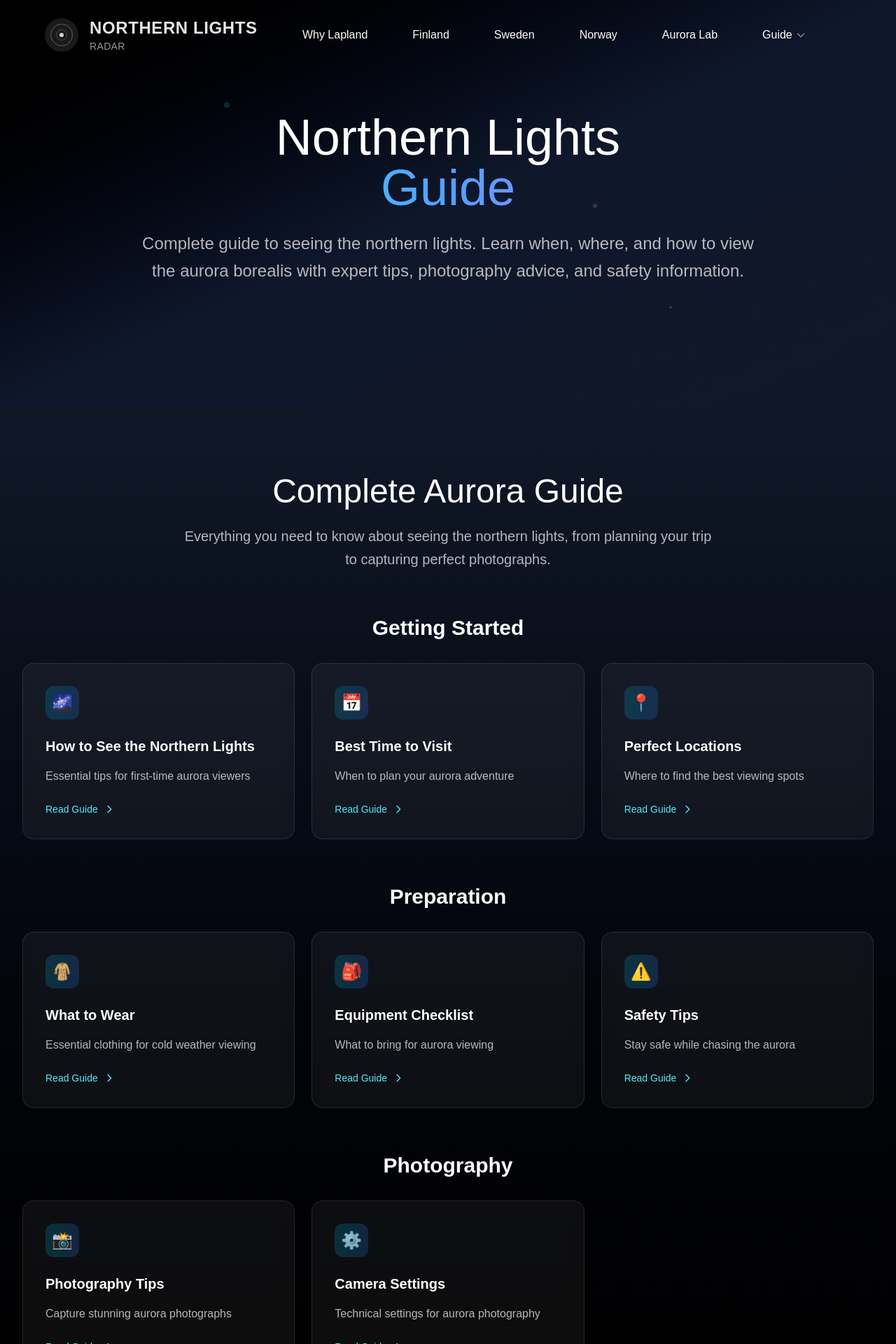
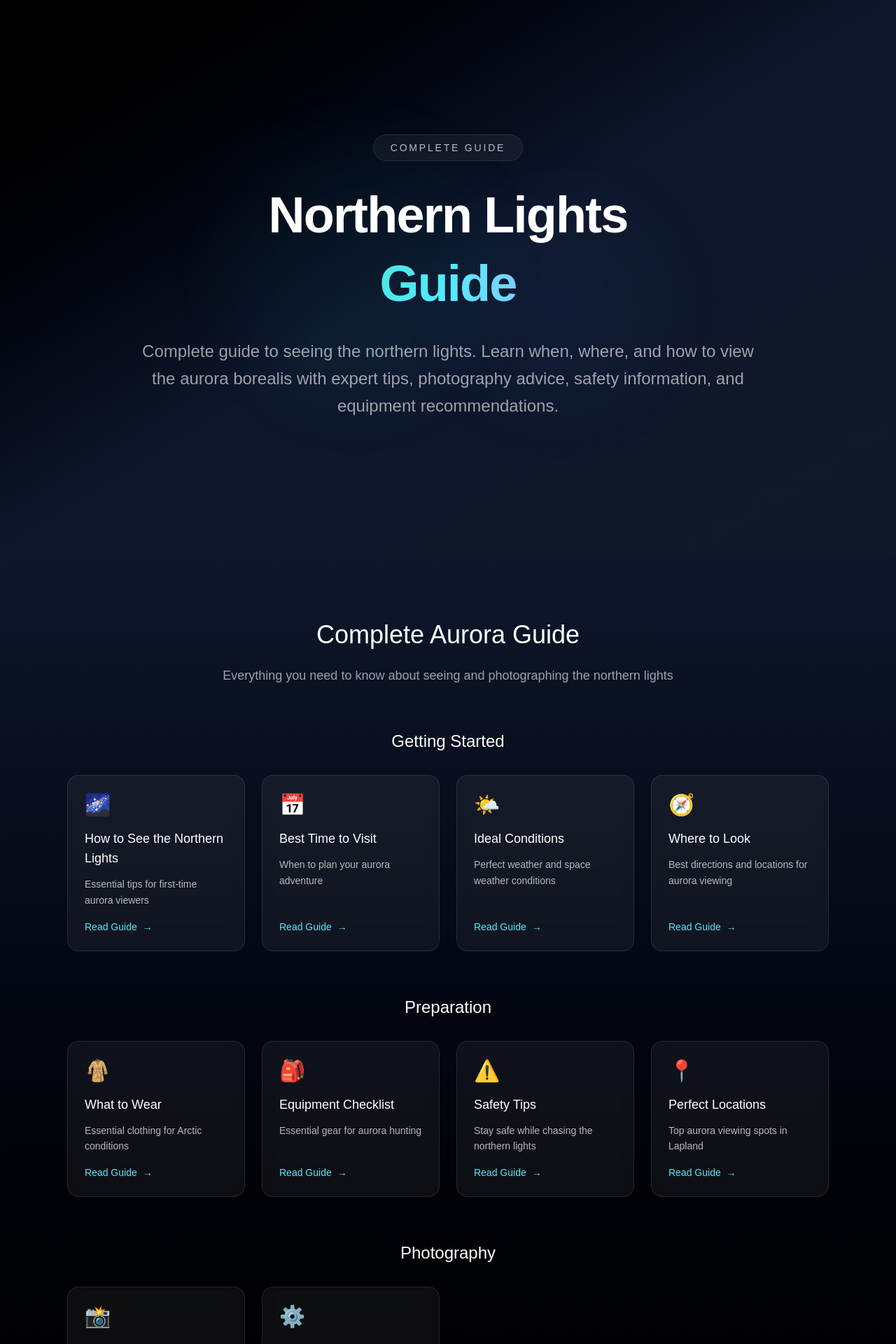
Before and after one commit to kirkkis-pixel/northern-lights-radar, a Next.js app: page /guide in a window 1280 px wide. Shown: the top 1920 px of the page at 70% size. Built offline with nearby package versions, Linux system fonts and the light colour scheme.

Commit message:
Batch 4: Final review and optimization - update main guide page, ensure consistent design and SEO

```diff
--- a/src/app/guide/page.tsx
+++ b/src/app/guide/page.tsx
@@ -1,21 +1,18 @@
 import { Metadata } from 'next';
-import RegionalNavigation from '@/components/RegionalNavigation';
 import Link from 'next/link';
 
 export const metadata: Metadata = {
-  title: 'Northern Lights Guide - Complete Aurora Viewing Guide',
-  description: 'Complete guide to seeing the northern lights. Learn when, where, and how to view the aurora borealis with expert tips, photography advice, and safety information.',
-  keywords: 'northern lights guide, aurora guide, how to see northern lights, aurora photography, aurora viewing tips',
+  title: 'Northern Lights Guide - Complete Aurora Viewing Guide 2024',
+  description: 'Complete guide to seeing the northern lights. Learn when, where, and how to view the aurora borealis with expert tips, photography advice, safety information, and equipment recommendations.',
+  keywords: 'northern lights guide, aurora guide, how to see northern lights, aurora photography, aurora viewing tips, aurora equipment, aurora safety, Lapland aurora guide',
   openGraph: {
-    title: 'Northern Lights Guide - Complete Aurora Viewing Guide',
-    description: 'Complete guide to seeing the northern lights with expert tips and advice.',
+    title: 'Northern Lights Guide - Complete Aurora Viewing Guide 2024',
+    description: 'Complete guide to seeing the northern lights. Learn when, where, and how to view the aurora borealis with expert tips and advice.',
     type: 'website',
-    locale: 'en_US',
     url: 'https://northernlightsradar.com/guide',
-    siteName: 'Northern Lights Radar',
     images: [
       {
-        url: '/og-image.svg',
+        url: 'https://northernlightsradar.com/og-northern-lights-guide.jpg',
         width: 1200,
         height: 630,
         alt: 'Northern Lights Guide - Complete Aurora Viewing Guide',
@@ -24,9 +21,9 @@ export const metadata: Metadata = {
   },
   twitter: {
     card: 'summary_large_image',
-    title: 'Northern Lights Guide - Complete Aurora Viewing Guide',
-    description: 'Complete guide to seeing the northern lights with expert tips and advice.',
-    images: ['/og-image.svg'],
+    title: 'Northern Lights Guide - Complete Aurora Viewing Guide 2024',
+    description: 'Complete guide to seeing the northern lights. Learn when, where, and how to view the aurora borealis with expert tips and advice.',
+    images: ['https://northernlightsradar.com/og-northern-lights-guide.jpg'],
   },
   alternates: {
     canonical: 'https://northernlightsradar.com/guide',
@@ -50,10 +47,16 @@ const guideCategories = [
         icon: '📅'
       },
       {
-        title: 'Perfect Locations',
-        description: 'Where to find the best viewing spots',
-        href: '/guide/perfect-locations',
-        icon: '📍'
+        title: 'Ideal Conditions',
+        description: 'Perfect weather and space weather conditions',
+        href: '/guide/ideal-conditions',
+        icon: '🌤️'
+      },
+      {
+        title: 'Where to Look',
+        description: 'Best directions and locations for aurora viewing',
+        href: '/guide/where-to-look',
+        icon: '🧭'
       }
     ]
   },
@@ -62,21 +65,27 @@ const guideCategories = [
     guides: [
       {
         title: 'What to Wear',
-        description: 'Essential clothing for cold weather viewing',
+        description: 'Essential clothing for Arctic conditions',
         href: '/guide/what-to-wear',
         icon: '🧥'
       },
       {
         title: 'Equipment Checklist',
-        description: 'What to bring for aurora viewing',
+        description: 'Essential gear for aurora hunting',
         href: '/guide/equipment-checklist',
         icon: '🎒'
       },
       {
         title: 'Safety Tips',
-        description: 'Stay safe while chasing the aurora',
+        description: 'Stay safe while chasing the northern lights',
         href: '/guide/safety-tips',
         icon: '⚠️'
+      },
+      {
+        title: 'Perfect Locations',
+        description: 'Top aurora viewing spots in Lapland',
+        href: '/guide/perfect-locations',
+        icon: '📍'
       }
     ]
   },
@@ -85,38 +94,32 @@ const guideCategories = [
     guides: [
       {
         title: 'Photography Tips',
-        description: 'Capture stunning aurora photographs',
+        description: 'Master aurora photography techniques',
         href: '/guide/photography-tips',
         icon: '📸'
       },
       {
         title: 'Camera Settings',
-        description: 'Technical settings for aurora photography',
+        description: 'Complete camera setup guide for aurora',
         href: '/guide/camera-settings',
         icon: '⚙️'
       }
     ]
   },
   {
-    title: 'Understanding Aurora',
+    title: 'Specialized Guides',
     guides: [
       {
-        title: 'Where to Look',
-        description: 'How to spot aurora in the night sky',
-        href: '/guide/where-to-look',
-        icon: '👀'
-      },
-      {
-        title: 'Ideal Conditions',
-        description: 'Weather and space conditions for aurora',
-        href: '/guide/ideal-conditions',
-        icon: '🌤️'
+        title: 'Best Time in Finland',
+        description: 'Finland-specific aurora timing guide',
+        href: '/guide/best-time-in-finland',
+        icon: '🇫🇮'
       },
       {
         title: 'Aurora Myths',
-        description: 'Common misconceptions about the northern lights',
+        description: 'Debunking common aurora misconceptions',
         href: '/guide/aurora-myths',
-        icon: '❓'
+        icon: '❌'
       }
     ]
   }
@@ -124,71 +127,64 @@ const guideCategories = [
 
 export default function GuidePage() {
   return (
-    <div className="min-h-screen bg-black">
-      {/* Regional Navigation */}
-      <RegionalNavigation />
-
+    <div>
+      <div className="min-h-screen bg-gradient-to-b from-black to-slate-900 text-white">
         {/* Hero Section */}
-      <div className="relative bg-gradient-to-br from-black via-slate-900 to-gray-900 py-32 pt-20 md:pt-40 overflow-hidden">
-        {/* Subtle Aurora Particles */}
-        <div className="absolute inset-0 overflow-hidden pointer-events-none">
-          <div className="absolute top-1/4 left-1/4 w-2 h-2 bg-cyan-400/20 rounded-full animate-pulse shadow-lg shadow-cyan-400/30" />
-          <div className="absolute top-3/4 right-1/4 w-1 h-1 bg-blue-400/30 rounded-full animate-pulse shadow-lg shadow-blue-400/40" />
-          <div className="absolute top-1/2 right-1/3 w-1.5 h-1.5 bg-purple-400/25 rounded-full animate-pulse shadow-lg shadow-purple-400/35" />
+        <div className="relative bg-gradient-to-br from-black via-slate-900 to-gray-900 py-32 pt-24 overflow-hidden">
+          <div className="absolute inset-0">
+            <div className="absolute top-1/4 left-1/4 w-96 h-96 bg-cyan-500/5 rounded-full blur-3xl animate-pulse" />
+            <div className="absolute bottom-1/4 right-1/4 w-80 h-80 bg-blue-500/5 rounded-full blur-3xl animate-pulse delay-1000" />
           </div>
 
-        <div className="max-w-7xl mx-auto px-4 sm:px-6 lg:px-8 relative">
-          <div className="text-center">
-            <h1 className="text-5xl md:text-7xl font-light text-white mb-6">
-              Northern Lights
-              <span className="block bg-gradient-to-r from-cyan-300 via-blue-400 to-purple-500 bg-clip-text text-transparent">
+          <div className="relative z-10 max-w-6xl mx-auto px-12 text-center pt-24">
+            <div className="mb-16">
+              <div className="inline-flex items-center px-6 py-2 bg-white/5 backdrop-blur-sm rounded-full border border-white/10 mb-8">
+                <span className="text-sm font-light text-white/70 tracking-[0.2em] uppercase">Complete Guide</span>
+              </div>
+              <h1 className="text-6xl md:text-7xl font-bold text-white mb-8 tracking-tight leading-tight">
+                <div className="text-white mb-2">Northern Lights</div>
+                <div className="text-cyan-300/90 bg-gradient-to-r from-green-400 via-cyan-300 via-blue-400 to-purple-500 bg-clip-text text-transparent">
                   Guide
-              </span>
+                </div>
               </h1>
-            <p className="text-xl md:text-2xl text-white/70 font-light max-w-4xl mx-auto leading-relaxed mb-12">
-              Complete guide to seeing the northern lights. Learn when, where, and how to view the aurora borealis with expert tips, photography advice, and safety information.
+              <p className="text-xl md:text-2xl text-white/60 font-light max-w-4xl mx-auto leading-relaxed mb-6">
+                Complete guide to seeing the northern lights. Learn when, where, and how to view the aurora borealis with expert tips, photography advice, safety information, and equipment recommendations.
               </p>
             </div>
           </div>
         </div>
 
-      {/* Guide Categories */}
-      <div className="py-24 bg-gradient-to-b from-gray-900 to-black">
-        <div className="max-w-7xl mx-auto px-4 sm:px-6 lg:px-8">
+        {/* Guide Categories Section */}
+        <div className="py-24 bg-gradient-to-b from-slate-900 to-black">
+          <div className="max-w-6xl mx-auto px-8">
             <div className="text-center mb-16">
-            <h2 className="text-4xl md:text-5xl font-light text-white mb-6">
-              Complete Aurora Guide
-            </h2>
-            <p className="text-xl text-white/70 font-light max-w-3xl mx-auto leading-relaxed">
-              Everything you need to know about seeing the northern lights, from planning your trip to capturing perfect photographs.
+              <h2 className="text-4xl font-thin text-white mb-6">Complete Aurora Guide</h2>
+              <p className="text-lg text-white/60 font-light max-w-3xl mx-auto">
+                Everything you need to know about seeing and photographing the northern lights
               </p>
             </div>
 
             <div className="space-y-16">
               {guideCategories.map((category, categoryIndex) => (
                 <div key={categoryIndex}>
-                <h3 className="text-2xl md:text-3xl font-semibold text-white mb-8 text-center">
-                  {category.title}
-                </h3>
-                <div className="grid grid-cols-1 md:grid-cols-2 lg:grid-cols-3 gap-6">
+                  <h3 className="text-2xl font-light text-white mb-8 text-center">{category.title}</h3>
+                  <div className="grid grid-cols-1 md:grid-cols-2 lg:grid-cols-4 gap-6">
                     {category.guides.map((guide, guideIndex) => (
-                    <Link key={guideIndex} href={guide.href} className="group">
-                      <div className="bg-white/5 backdrop-blur-sm rounded-2xl p-8 border border-white/10 hover:border-white/20 transition-all duration-300 group-hover:scale-105 group-hover:shadow-2xl group-hover:shadow-cyan-500/10">
-                        <div className="w-12 h-12 bg-gradient-to-r from-cyan-500/20 to-blue-500/20 rounded-xl flex items-center justify-center mb-6">
-                          <span className="text-2xl">{guide.icon}</span>
-                        </div>
-                        <h4 className="text-xl font-semibold text-white mb-4 group-hover:text-cyan-300 transition-colors">
+                      <Link
+                        key={guideIndex}
+                        href={guide.href}
+                        className="group bg-white/5 backdrop-blur-sm rounded-2xl p-6 border border-white/10 hover:border-white/20 hover:bg-white/10 transition-all duration-300 h-full flex flex-col"
+                      >
+                        <div className="text-3xl mb-4">{guide.icon}</div>
+                        <h4 className="text-lg font-medium text-white mb-3 group-hover:text-cyan-300 transition-colors">
                           {guide.title}
                         </h4>
-                        <p className="text-white/70 leading-relaxed">
+                        <p className="text-white/70 font-light text-sm leading-relaxed flex-grow">
                           {guide.description}
                         </p>
-                        <div className="mt-6 flex items-center text-cyan-300 group-hover:text-cyan-200 transition-colors">
-                          <span className="text-sm font-medium">Read Guide</span>
-                          <svg className="w-4 h-4 ml-2 group-hover:translate-x-1 transition-transform" fill="none" stroke="currentColor" viewBox="0 0 24 24">
-                            <path strokeLinecap="round" strokeLinejoin="round" strokeWidth={2} d="M9 5l7 7-7 7" />
-                          </svg>
-                        </div>
+                        <div className="mt-4 flex items-center text-cyan-300 text-sm font-medium group-hover:text-cyan-200 transition-colors">
+                          <span>Read Guide</span>
+                          <span className="ml-2 group-hover:translate-x-1 transition-transform">→</span>
                         </div>
                       </Link>
                     ))}
@@ -199,88 +195,86 @@ export default function GuidePage() {
           </div>
         </div>
 
-      {/* Quick Tips */}
-      <div className="py-24 bg-gradient-to-b from-black to-gray-900">
-        <div className="max-w-7xl mx-auto px-4 sm:px-6 lg:px-8">
+        {/* Quick Tips Section */}
+        <div className="py-24 bg-gradient-to-b from-black to-slate-900">
+          <div className="max-w-4xl mx-auto px-8">
             <div className="text-center mb-16">
-            <h2 className="text-4xl md:text-5xl font-light text-white mb-6">
-              Quick Tips
-            </h2>
-            <p className="text-xl text-white/70 font-light max-w-3xl mx-auto leading-relaxed">
-              Essential tips for successful aurora viewing.
+              <h2 className="text-4xl font-thin text-white mb-6">Quick Aurora Tips</h2>
+              <p className="text-lg text-white/60 font-light max-w-3xl mx-auto">
+                Essential tips for successful aurora viewing
               </p>
             </div>
 
-          <div className="grid grid-cols-1 md:grid-cols-2 lg:grid-cols-4 gap-6">
-            <div className="bg-white/5 backdrop-blur-sm rounded-2xl p-6 border border-white/10">
-              <div className="text-center">
-                <div className="w-12 h-12 bg-gradient-to-r from-green-500/20 to-emerald-500/20 rounded-xl flex items-center justify-center mx-auto mb-4">
-                  <span className="text-2xl">🌙</span>
+            <div className="grid grid-cols-1 md:grid-cols-2 gap-8">
+              <div className="bg-white/5 backdrop-blur-sm rounded-2xl p-8 border border-white/10 hover:border-white/20 transition-all duration-300 h-full flex flex-col">
+                <div className="w-12 h-12 bg-gradient-to-br from-green-500/20 to-emerald-500/20 rounded-2xl flex items-center justify-center mb-6">
+                  <span className="text-green-300 text-xl">⏰</span>
                 </div>
-                <h3 className="text-lg font-semibold text-white mb-2">Dark Skies</h3>
-                <p className="text-white/70 text-sm">Get away from city lights for the best visibility</p>
-              </div>
+                <h3 className="text-xl font-light text-white mb-4">Timing</h3>
+                <ul className="space-y-2 text-white/70 flex-grow">
+                  <li>• Best months: September-March</li>
+                  <li>• Peak hours: 9 PM - 2 AM</li>
+                  <li>• Equinoxes: Higher activity</li>
+                  <li>• Plan 5-7 day trips</li>
+                </ul>
               </div>
 
-            <div className="bg-white/5 backdrop-blur-sm rounded-2xl p-6 border border-white/10">
-              <div className="text-center">
-                <div className="w-12 h-12 bg-gradient-to-r from-blue-500/20 to-cyan-500/20 rounded-xl flex items-center justify-center mx-auto mb-4">
-                  <span className="text-2xl">☁️</span>
+              <div className="bg-white/5 backdrop-blur-sm rounded-2xl p-8 border border-white/10 hover:border-white/20 transition-all duration-300 h-full flex flex-col">
+                <div className="w-12 h-12 bg-gradient-to-br from-blue-500/20 to-cyan-500/20 rounded-2xl flex items-center justify-center mb-6">
+                  <span className="text-blue-300 text-xl">🌤️</span>
                 </div>
-                <h3 className="text-lg font-semibold text-white mb-2">Clear Weather</h3>
-                <p className="text-white/70 text-sm">Check weather forecasts for clear skies</p>
-              </div>
-            </div>
-
-            <div className="bg-white/5 backdrop-blur-sm rounded-2xl p-6 border border-white/10">
-              <div className="text-center">
-                <div className="w-12 h-12 bg-gradient-to-r from-purple-500/20 to-pink-500/20 rounded-xl flex items-center justify-center mx-auto mb-4">
-                  <span className="text-2xl">⏰</span>
-                </div>
-                <h3 className="text-lg font-semibold text-white mb-2">Peak Hours</h3>
-                <p className="text-white/70 text-sm">Best viewing is typically 10 PM to 2 AM</p>
-              </div>
-            </div>
-
-            <div className="bg-white/5 backdrop-blur-sm rounded-2xl p-6 border border-white/10">
-              <div className="text-center">
-                <div className="w-12 h-12 bg-gradient-to-r from-yellow-500/20 to-orange-500/20 rounded-xl flex items-center justify-center mx-auto mb-4">
-                  <span className="text-2xl">📱</span>
-                </div>
-                <h3 className="text-lg font-semibold text-white mb-2">Aurora Apps</h3>
-                <p className="text-white/70 text-sm">Use aurora forecast apps for real-time alerts</p>
-              </div>
+                <h3 className="text-xl font-light text-white mb-4">Conditions</h3>
+                <ul className="space-y-2 text-white/70 flex-grow">
+                  <li>• Clear or partly cloudy skies</li>
+                  <li>• Minimal light pollution</li>
+                  <li>• Kp index 3+ for good activity</li>
+                  <li>• Check space weather forecasts</li>
+                </ul>
               </div>
             </div>
           </div>
         </div>
 
         {/* Call to Action */}
-      <div className="py-24 bg-gradient-to-b from-gray-900 to-black">
-        <div className="max-w-4xl mx-auto px-4 sm:px-6 lg:px-8 text-center">
-          <h2 className="text-4xl md:text-5xl font-light text-white mb-6">
-            Ready to See the Aurora?
+        <div className="py-24 bg-gradient-to-b from-slate-900 to-black">
+          <div className="max-w-4xl mx-auto px-8 text-center">
+            <div className="inline-block px-8 py-3 bg-white/5 backdrop-blur-sm rounded-full border border-white/10 mb-8">
+              <span className="text-sm font-light text-white/70 tracking-[0.3em] uppercase">Ready to Hunt</span>
+            </div>
+            <h2 className="text-5xl font-thin text-white mb-8">
+              Ready to See Aurora?
             </h2>
-          <p className="text-xl text-white/70 font-light leading-relaxed mb-12">
-            Check live conditions and start planning your northern lights adventure today.
+            <p className="text-xl text-white/60 font-light max-w-3xl mx-auto leading-relaxed mb-12">
+              Start with our beginner guide and work your way through all the essential information for successful aurora viewing.
             </p>
 
-          <div className="flex flex-col sm:flex-row gap-4 justify-center">
+            <div className="flex flex-col sm:flex-row gap-6 justify-center">
               <Link
-              href="/"
-              className="px-8 py-4 bg-gradient-to-r from-cyan-500 to-blue-600 text-white font-medium rounded-xl hover:from-cyan-600 hover:to-blue-700 transition-all duration-300"
+                href="/guide/how-to-see-the-northern-lights"
+                className="inline-flex items-center px-8 py-4 bg-gradient-to-r from-cyan-500 to-blue-600 hover:from-cyan-600 hover:to-blue-700 text-white font-medium rounded-xl transition-all duration-300 hover:scale-105"
               >
-              Check Live Conditions
+                Start with Beginner Guide
               </Link>
               <Link
-              href="/why-lapland"
-              className="px-8 py-4 bg-white/10 text-white font-medium rounded-xl border border-white/20 hover:bg-white/20 transition-all duration-300"
+                href="/guide/best-time-to-visit"
+                className="inline-flex items-center px-8 py-4 bg-white/10 text-white font-medium rounded-xl border border-white/20 hover:bg-white/20 transition-all duration-300"
               >
-              Why Choose Lapland?
+                Best Time to Visit
               </Link>
             </div>
           </div>
         </div>
+
+        {/* Footer */}
+        <footer className="bg-slate-900 py-16">
+          <div className="max-w-4xl mx-auto px-8">
+            <div className="text-center text-white/40 text-sm font-light">
+              <p>Data from NOAA SWPC (OVATION), Open-Meteo. Times in local timezone.</p>
+              <p className="mt-2">Real-time aurora forecasts for Lapland destinations.</p>
+            </div>
+          </div>
+        </footer>
+      </div>
     </div>
   );
 }
```
Lines whose indentation alone changed are shown as unchanged.
